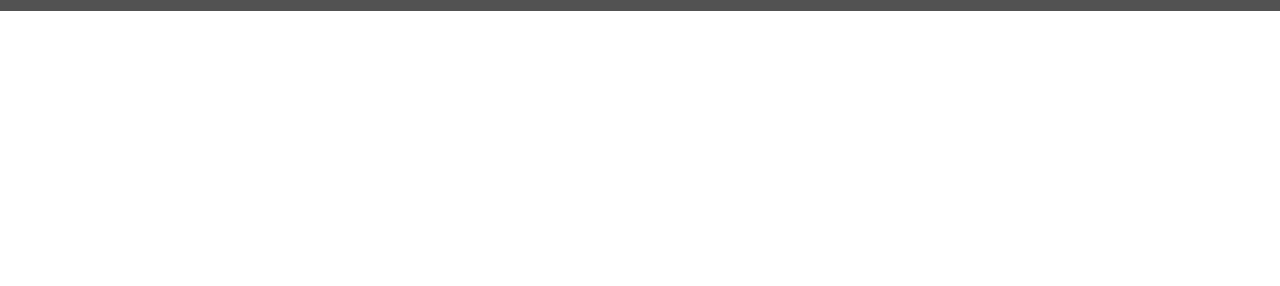
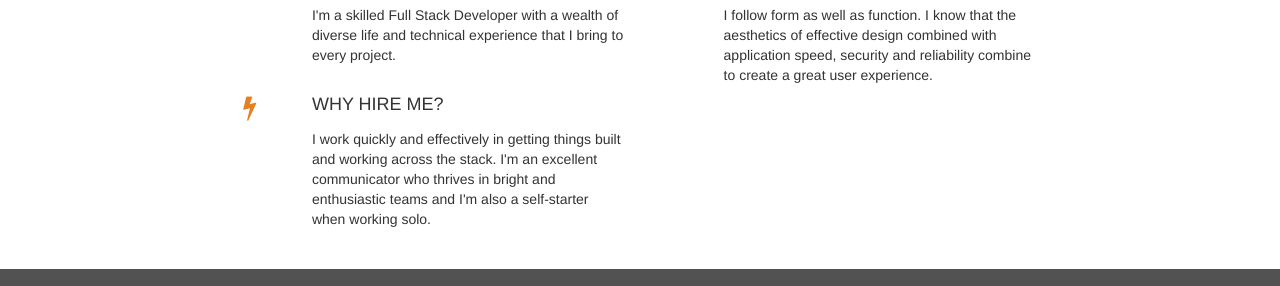
Before and after one commit to Henry-Kul/Resume-project, a plain HTML site: page index.html in a window 1280 px wide. Shown: the part 483-769 px from the top of the page. Drawn offline with nearby package versions, Linux system fonts and the light colour scheme.

Commit message:
added three reasons to hire me stylised section

```diff
--- a/assets/css/styles.css
+++ b/assets/css/styles.css
@@ -22,6 +22,10 @@
     background-color: #525252;
 }
 
+.bg-color-three-reasons {
+    background-color: #ffffff;
+}
+
 /*---------------------------------------------------Special Paddings/Margins/Text----*/
 
 h1,
@@ -43,6 +47,23 @@ h4 {
 
 .inline-block {
     display: inline-block;
+}
+
+.section-column {
+    padding: 0 30px 30px;
+    float: none;
+    display: table-cell;
+}
+
+.row-table {
+    display: table;
+}
+
+.section-heading {
+    font-family: "Exo", sans-serif;
+    font-weight: 300;
+    margin-top: 25px;
+    margin-bottom: 40px;
 }
 
 /*---------------------------------------------------Heading----*/
@@ -182,3 +203,14 @@ footer .cv-pdf i:hover {
 #footer-details {
     margin: 20px;
 }
+
+/*---------------------------------------------------Three Reasons----*/
+
+.three-reasons-icon {
+    font-size: 26px;
+    color: #e67e22;
+}
+
+.three-reasons-heading {
+    margin-bottom: 15px;
+}
--- a/index.html
+++ b/index.html
@@ -40,8 +40,62 @@
             </div>
         </div>
     </header>
-    <section>
-
+    <section class="container-fluid">
+        <div class="row row-table">
+            <div class="col-xs-12 col-sm-12 col-md-8 bg-color-three-reasons section-column">
+                <div class="row">
+                    <div class="col-md-12">
+                        <h3 class="section-heading uppercase"> About Me</h3>
+                    </div>
+                </div>
+                <div class="row">
+                    <div class="col-xs-10 col-xs-offset-1 col-sm-offset-0 col-sm-4 col-md-6">
+                        <div class="row">
+                            <div class="col-xs-2 col-sm-2 col-md-2">
+                                <i class="three-reasons-icon fa fa-question" aria-hidden="true"></i>
+                            </div>
+                            <div class="col-xs-10 col-sm-10">
+                                <h4 class="three-reasons-heading uppercase">What do I do?</h4>
+                                <p>
+                                    I'm a skilled Full Stack Developer with a wealth of diverse
+                                    life and technical experience that I bring to every project.
+                                </p>
+                            </div>
+                        </div>
+                    </div>
+                    <div class="col-xs-10 col-xs-offset-1 col-sm-offset-0 col-sm-4 col-md-6">
+                        <div class="row">
+                            <div class="col-xs-2 col-sm-2 col-md-2">
+                                <i class="three-reasons-icon fa fa-thumbs-up" aria-hidden="true"></i>
+                            </div>
+                            <div class="col-xs-10 col-sm-10">
+                                <h4 class="three-reasons-heading uppercase">How do I do it?</h4>
+                                <p>
+                                    I follow form as well as function.
+                                    I know that the aesthetics of effective design combined with application speed,
+                                    security and reliability combine to create a great user experience.
+                                </p>
+                            </div>
+                        </div>
+                    </div>
+                    <div class="col-xs-10 col-xs-offset-1 col-sm-offset-0 col-sm-4 col-md-6">
+                        <div class="row">
+                            <div class="col-xs-2 col-sm-2 col-md-2">
+                                <i class="three-reasons-icon fa fa-bolt" aria-hidden="true"></i>
+                            </div>
+                            <div class="col-xs-10 col-sm-10">
+                                <h4 class="three-reasons-heading uppercase">Why hire me?</h4>
+                                <p>
+                                    I work quickly and effectively in getting things built and working across the stack.
+                                    I'm an excellent communicator who thrives in bright and enthusiastic teams
+                                    and I'm also a self-starter when working solo.
+                                </p>
+                            </div>
+                        </div>
+                    </div>
+                </div>
+            </div>
+        </div>
     </section>
     <footer class="container-fluid">
         <div id="footer-details" class="row">
```
